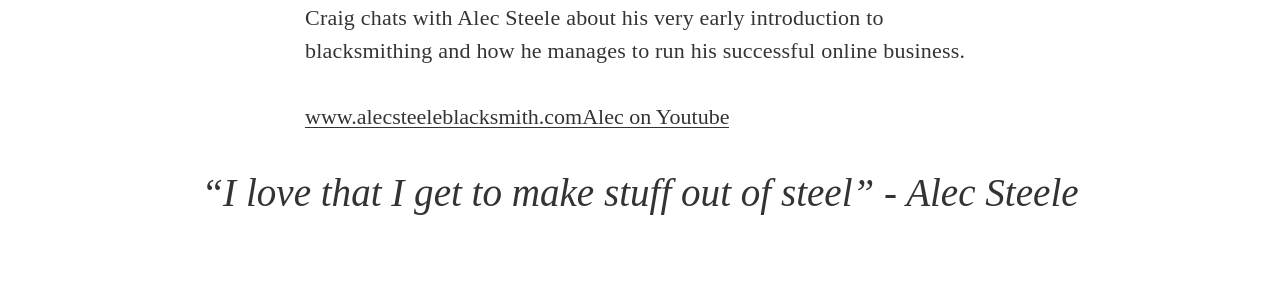
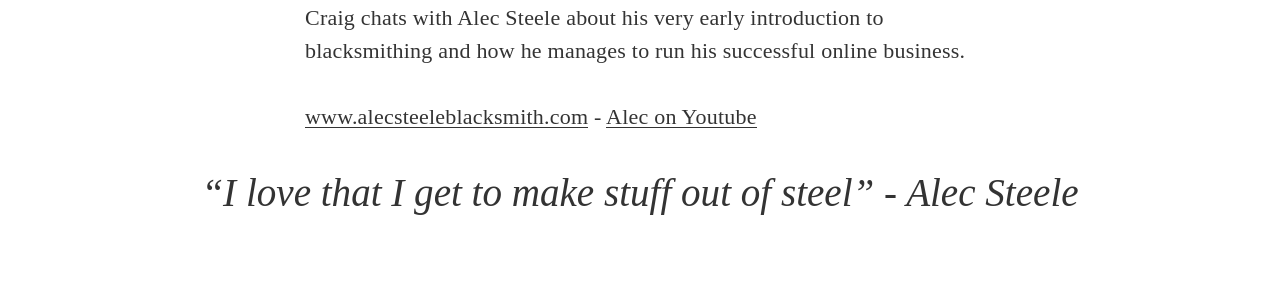
Before and after one commit to craiglockwood/knifetalk, a Jekyll site: the page built from _posts/2017-04-26-alec-steele.markdown, in a window 1280 px wide and 900 px high, scrolled down 636 px. Shown: the part 156-456 px from the top of the window. Built offline with Jekyll 4.4.1, drawn with Linux system fonts in a browser that asks for light colours; nearby versions of some CDN libraries; some web fonts are replaced; Markdown is read by kramdown in place of the engine named in the settings.

Commit message:
fix links

```diff
--- a/_posts/2017-04-26-alec-steele.markdown
+++ b/_posts/2017-04-26-alec-steele.markdown
@@ -19,7 +19,7 @@
 
 Craig chats with Alec Steele about his very early introduction to blacksmithing and how he manages to run his successful online business.
 
- <a href="http://alecsteeleblacksmith.com" target="_blank">www.alecsteeleblacksmith.com</a> | <a href="https://www.youtube.com/user/alectheblacksmith" target="_blank">Alec on Youtube</a>
+ <a href="http://alecsteeleblacksmith.com" target="_blank">www.alecsteeleblacksmith.com</a> - <a href="https://www.youtube.com/user/alectheblacksmith" target="_blank">Alec on Youtube</a>
 
 
 <blockquote class="largeQuote">“I love that I get to make stuff out of steel” - Alec Steele</blockquote>
```
